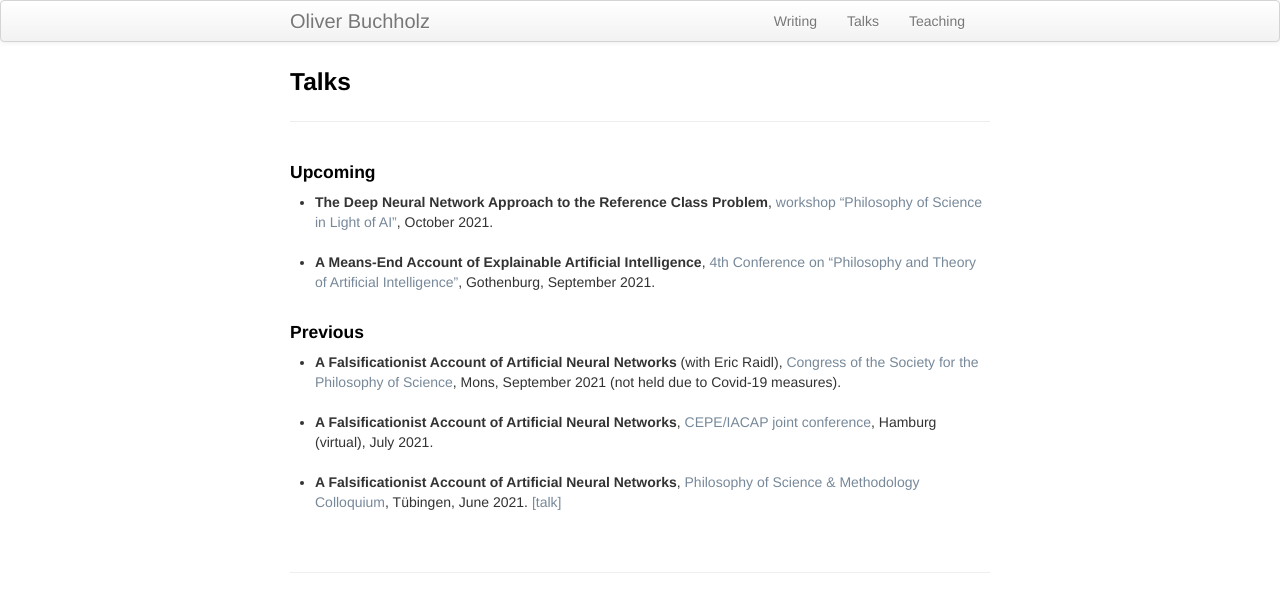
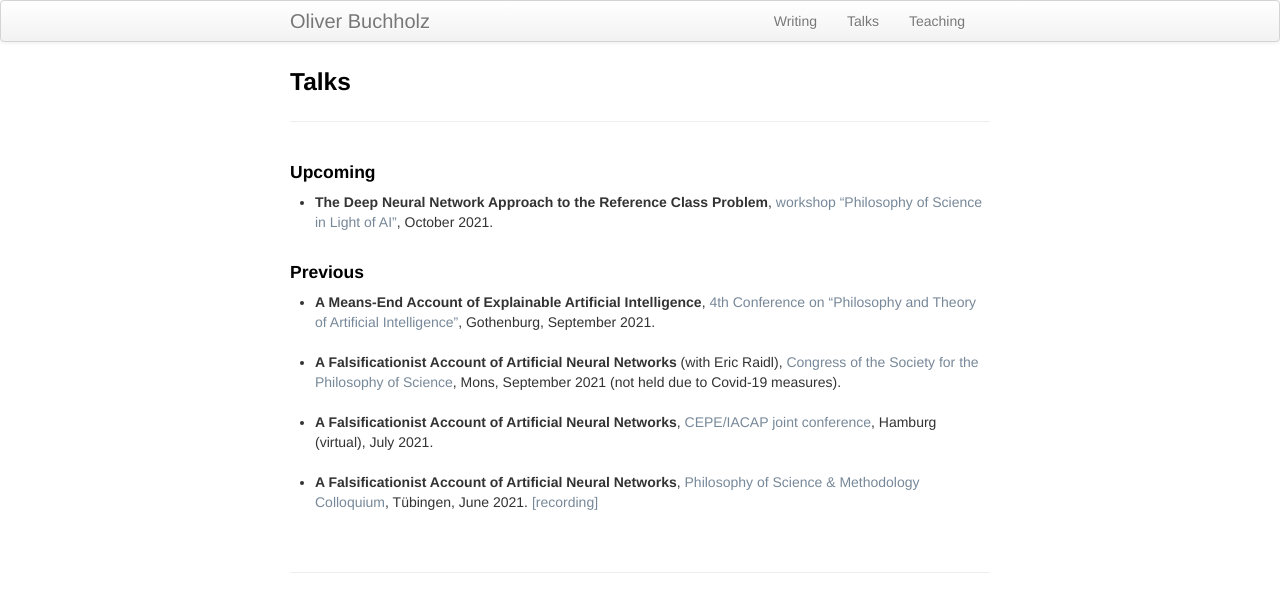
Before and after one commit to oliverbuchholz/oliverbuchholz.github.io, a Jekyll site: the page built from pages/talks.md, in a window 1280 px wide. Shown: the top 612 px of the page. Built offline with Jekyll 4.4.1, drawn with Linux system fonts in a browser that asks for light colours; part of the change alters nothing that is shown.

Commit message:
PT-AI to previous

```diff
--- a/pages/talks.md
+++ b/pages/talks.md
@@ -9,9 +9,6 @@ description: Oliver Buchholz | Talks
 <ul>
 <li><b>The Deep Neural Network Approach to the Reference Class Problem</b>, <a href="https://sites.google.com/view/philsciai/home" target="_blank">workshop &ldquo;Philosophy of Science in Light of AI&rdquo;</a>, October 2021.<br><br>
 </li>
-
-<li><b>A Means-End Account of Explainable Artificial Intelligence</b>, <a href="https://www.pt-ai.org/2021" target="_blank">4th Conference on &ldquo;Philosophy and Theory of Artificial Intelligence&rdquo;</a>, Gothenburg, September 2021.<br><br>
-</li>
 </ul>
 
 
@@ -19,12 +16,15 @@ description: Oliver Buchholz | Talks
 <h4>Previous</h4>
 
 <ul>
+<li><b>A Means-End Account of Explainable Artificial Intelligence</b>, <a href="https://www.pt-ai.org/2021" target="_blank">4th Conference on &ldquo;Philosophy and Theory of Artificial Intelligence&rdquo;</a>, Gothenburg, September 2021.<br><br>
+</li>
+
 <li><b>A Falsificationist Account of Artificial Neural Networks</b> (with Eric Raidl), <a href="https://sps2021.sciencesconf.org/" target="_blank">Congress of the Society for the Philosophy of Science</a>, Mons, September 2021 (not held due to Covid-19 measures).<br><br>
 </li>
 
 <li><b>A Falsificationist Account of Artificial Neural Networks</b>, <a href="https://www.inf.uni-hamburg.de/en/inst/ab/eit/cepe-iacap2021.html" target="_blank">CEPE/IACAP joint conference</a>, Hamburg (virtual), July 2021.<br><br>
 </li>
 
-<li><b>A Falsificationist Account of Artificial Neural Networks</b>, <a href="https://www.youtube.com/watch?v=9axjY4VCXH4&list=PLsY-pzz3J1IROY5FmJe8pdg7ni72Vzk0k" target="_blank">Philosophy of Science &amp; Methodology Colloquium</a>, T&uuml;bingen, June 2021. <a href="https://www.youtube.com/watch?v=gJqGN2Las0s" target="_blank">[talk]</a><br><br>
+<li><b>A Falsificationist Account of Artificial Neural Networks</b>, <a href="https://www.youtube.com/watch?v=9axjY4VCXH4&list=PLsY-pzz3J1IROY5FmJe8pdg7ni72Vzk0k" target="_blank">Philosophy of Science &amp; Methodology Colloquium</a>, T&uuml;bingen, June 2021. <a href="https://www.youtube.com/watch?v=gJqGN2Las0s" target="_blank">[recording]</a><br><br>
 </li>
 </ul>
```
